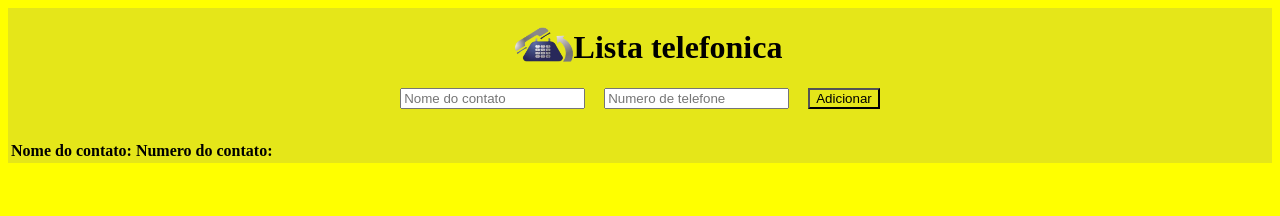
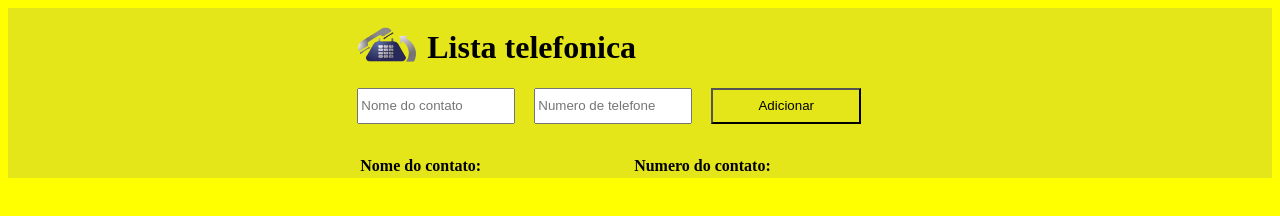
Before and after one commit to EmanuelRicardo/Ebac_Projeto2_final, a plain HTML site: page index.html in a window 1280 px wide. Drawn offline with Linux system fonts and the light colour scheme.

Commit message:
feat: add numero e nome nas variaveis

```diff
--- a/index.html
+++ b/index.html
@@ -8,15 +8,16 @@
 </head>
 <body>
     <div class="container">
+        <main>
             <header>
                 <img src="imagens/telefone_lista_sem_fundo.png" alt="telefone">
                 <h1>Lista telefonica</h1>
             </header>
             <section>
                 <form action="">
-                <input type="text" placeholder="Nome do contato">
-                <input type="number" placeholder="Numero de telefone">
-                <button>Adicionar</button>
+                    <input type="text" placeholder="Nome do contato" id="nome_contato">
+                    <input type="number" placeholder="Numero de telefone" id="numero_contato">
+                    <button onclick="Add_numero()">Adicionar</button>
                 </form>
             </section>
             <table>
@@ -27,9 +28,9 @@
                     </tr>
                 </thead>
                 <tbody>
-
                 </tbody>
             </table>
+        </main>
     </div>
     <script src="script.js"></script>
 </body>
--- a/script.js
+++ b/script.js
@@ -0,0 +1,6 @@
+var nome_contato = window.document.getElementById ('nome_contato')
+var numero_contato = window.document.getElementById ('numero_contato')
+
+function Add_numero(){
+    window.alert (`${nome_contato.value} e ${numero_contato.value}`)
+}
--- a/style.css
+++ b/style.css
@@ -4,11 +4,13 @@ body{
 
 .container {
     background-color: #e5e619;
-    text-align: center;
+    display: flex;
+    justify-content: center;
 }
 
 img {
     width: 60px;
+    padding-right: 10px;
 }
 
 form {
@@ -17,12 +19,12 @@ form {
 
 input {
     margin-right: 15px;
+    width: 150px;
+    height: 30px;
 }
-
 header {
     display: flex;
     align-items: center;
-    padding-left: 40%;
 }
 
 thead td {
@@ -31,4 +33,10 @@ thead td {
 
 button {
     background-color: #e5e619;
+    width: 150px;
+    height: 36px;
 }
+
+td {
+    padding-right: 150px;
+}
```
Lines whose indentation alone changed are shown as unchanged.
